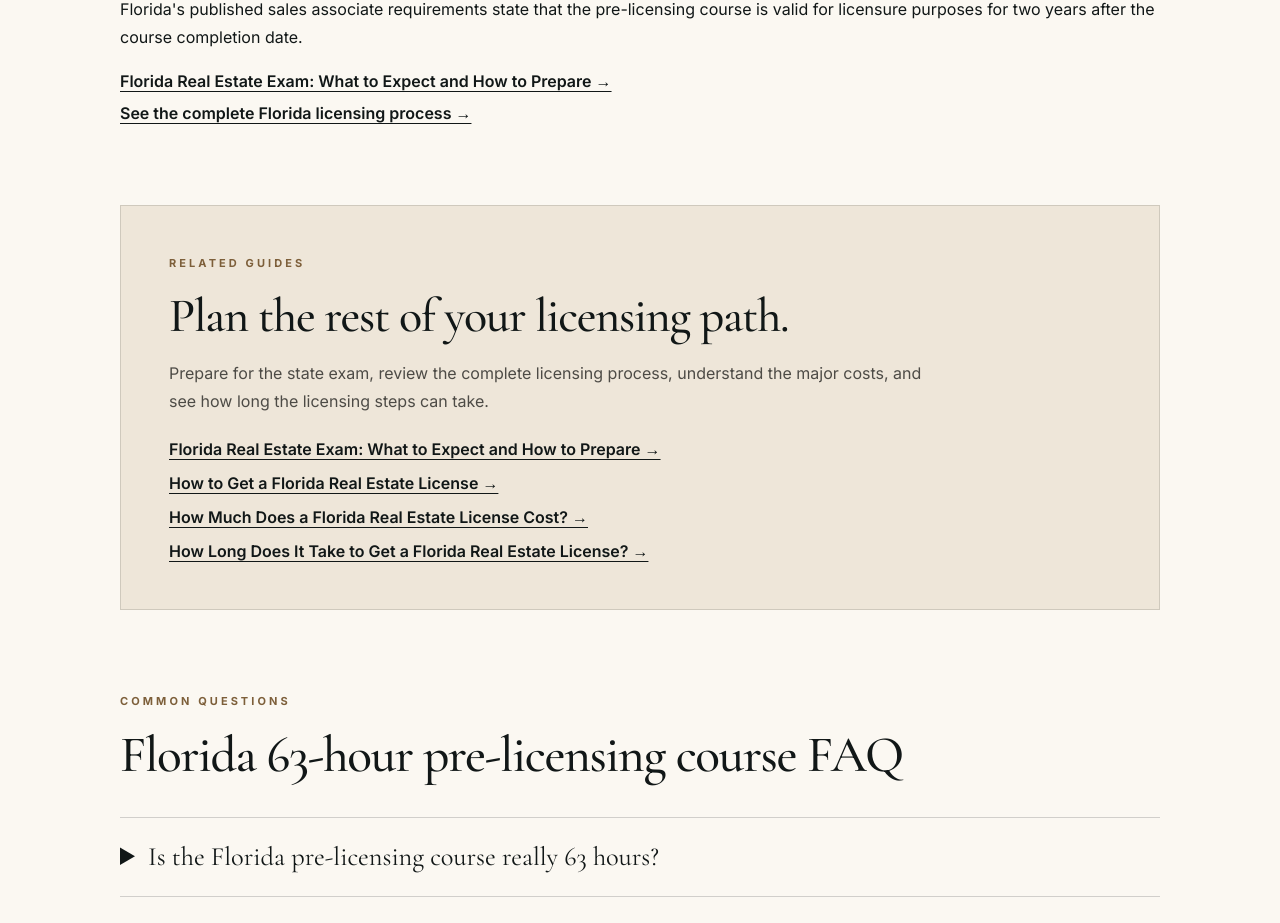
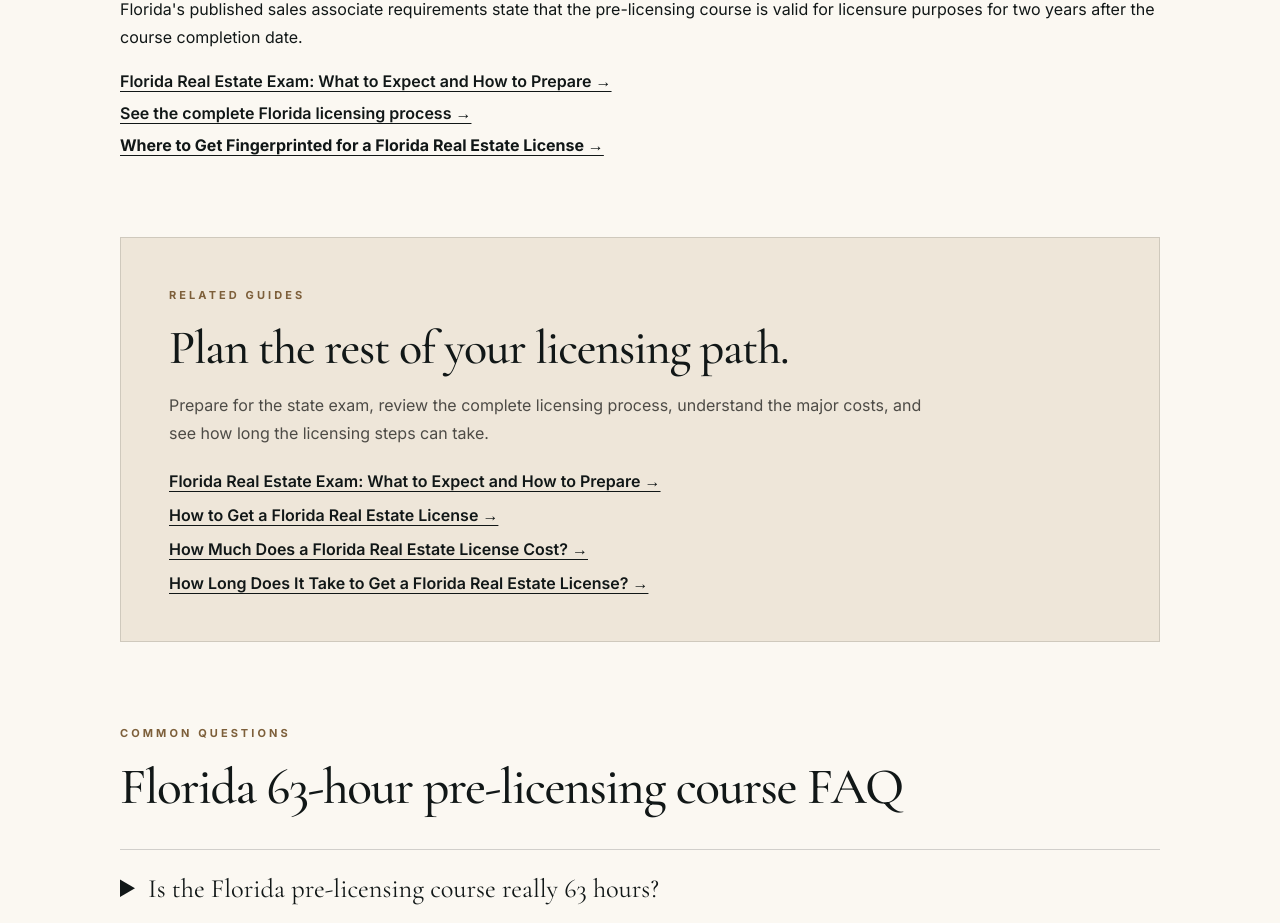
Before and after one commit to BrianLook/Greyson-Institute-Website, a Next.js app: page /florida-63-hour-real-estate-pre-licensing-course in a window 1280 px wide. Shown: the part 5735-6658 px from the top of the page. Built offline with nearby package versions, Linux system fonts and the light colour scheme.

Commit message:
Help 63-hour prelicense students find the Florida fingerprinting instructions

```diff
--- a/app/florida-63-hour-real-estate-pre-licensing-course/page.tsx
+++ b/app/florida-63-hour-real-estate-pre-licensing-course/page.tsx
@@ -462,6 +462,17 @@ export default function Florida63HourPreLicensingCoursePage() {
             >
               See the complete Florida licensing process →
             </Link>
+
+            <Link
+              href="/florida-real-estate-fingerprinting"
+              style={{
+                textDecoration: "underline",
+                textUnderlineOffset: "4px",
+                fontWeight: 650,
+              }}
+            >
+              Where to Get Fingerprinted for a Florida Real Estate License →
+            </Link>
           </div>
         </div>
 
```
